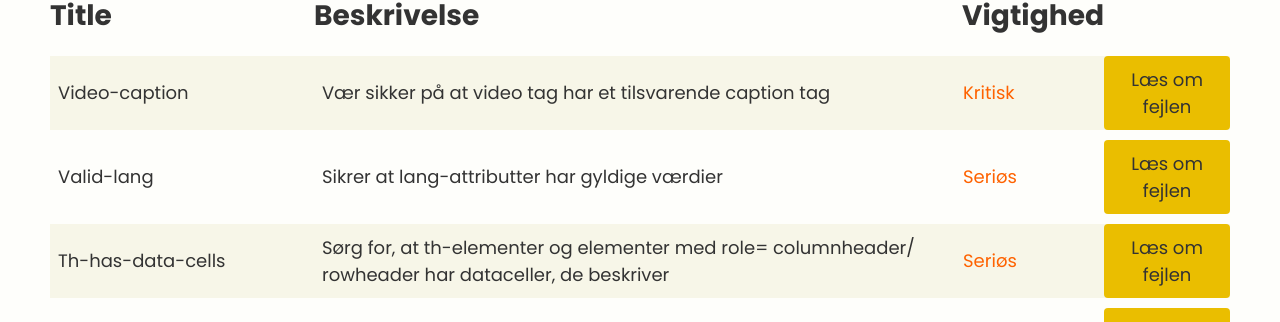
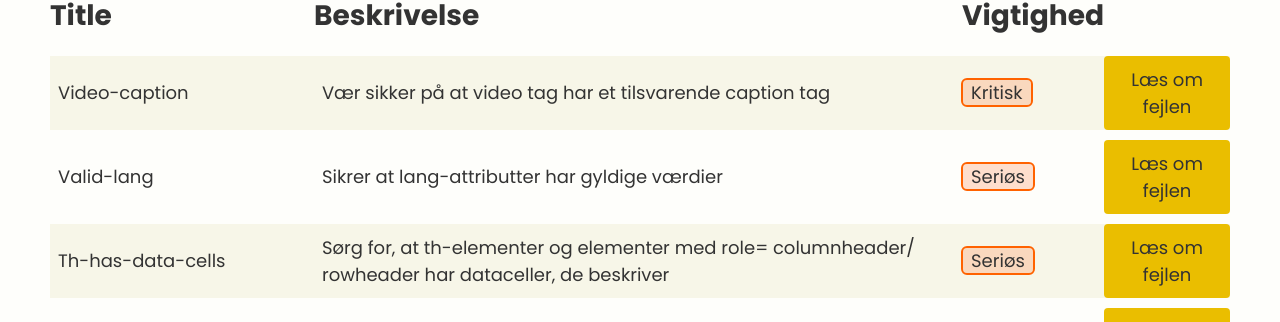
Before and after one commit to nila1010/ct-diversa, a Next.js app: page /regler in a window 1280 px wide. Shown: the part 470-792 px from the top of the page. Built offline with nearby package versions, Linux system fonts and the light colour scheme.

Commit message:
bar knapper

```diff
--- a/src/app/regler/page.jsx
+++ b/src/app/regler/page.jsx
@@ -6,19 +6,19 @@ export function getImpactClassName(impact) {
   let className = "";
   switch (impact) {
     case "Kritisk":
-      className = styles.impactCritical;
+      className = 'rounded w-40 bg-state-3-ultra-light outline outline-[2px] outline-state-3 pl-2 pr-2';
       break;
     case "Seriøs":
-      className = styles.impactCritical;
+      className = 'rounded w-40 bg-state-3-ultra-light outline outline-[2px] outline-state-3 pl-2 pr-2';
       break;
     case "Moderere":
-      className = styles.impactModerate;
+      className = 'rounded w-40 bg-state-2-light outline outline-[2px] outline-state-2 pl-2 pr-2';
       break;
     case "Mindre":
-      className = styles.impactMinor;
+      className = 'rounded w-40 bg-state-1-ultra-light outline outline-[2px] outline-state-1 pl-2 pr-2';
       break;
     default:
-      className = "";
+      className = "#ccc";
       break;
   }
   return className;
```
